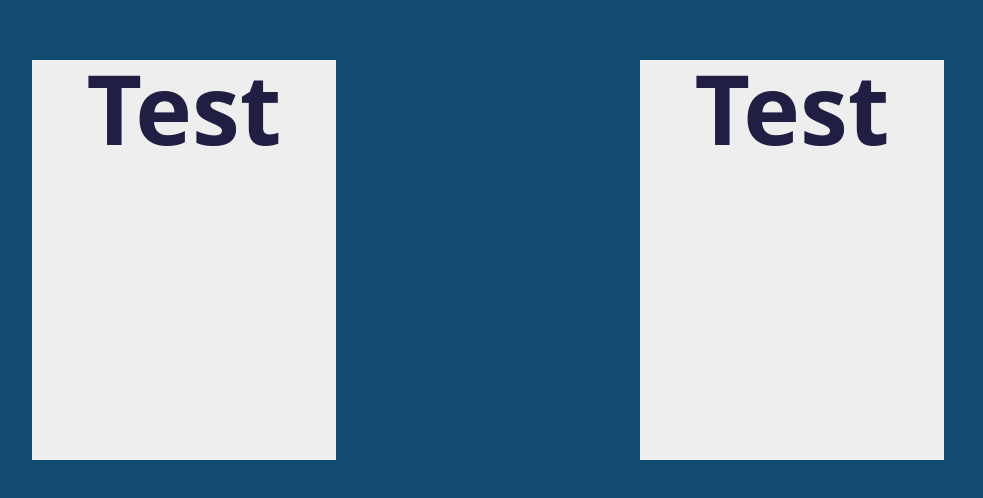
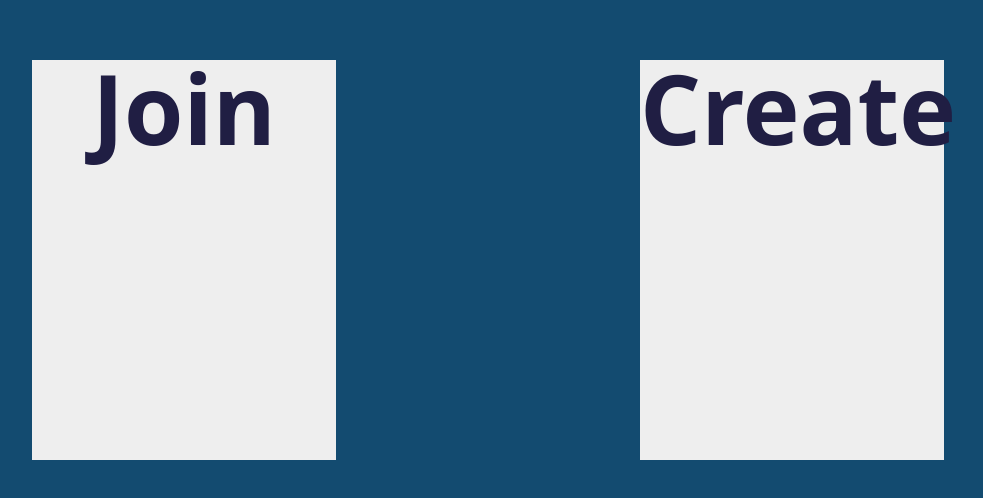
Before and after one commit to Colin-Harwood/Real-Time-Chat, a React (Vite) app in the folder live-time-chat/: page / in a window 1280 px wide. Shown: the part 172-670 px from the top of the page, without its empty margins (152-1135 px from the left). Built offline with nearby package versions, Linux system fonts and the light colour scheme.

Commit message:
Updated code for columns in home

```diff
--- a/live-time-chat/src/pages/Home.jsx
+++ b/live-time-chat/src/pages/Home.jsx
@@ -6,10 +6,14 @@ const Home = () => {
     <>
     <div class="w-100 h-screen flex justify-center items-center grid grid-cols-2">
       <div class="flex items-center justify-center h-full">
-        <h1 class="text-8xl font-bold text-purple bg-cream w-1/2 text-center h-1/2">Test</h1>
+        <div class="h-1/2 w-1/2 bg-cream text-center">
+          <h1 class="text-8xl font-bold text-purple">Join</h1>
+        </div>
       </div>
       <div class="flex items-center justify-center h-full">
-        <h1 class="text-8xl font-bold text-purple bg-cream w-1/2 text-center h-1/2">Test</h1>
+        <div class="h-1/2 w-1/2 bg-cream text-center">
+          <h1 class="text-8xl font-bold text-purple">Create</h1>
+        </div>
       </div>
     </div>
     </>
```
